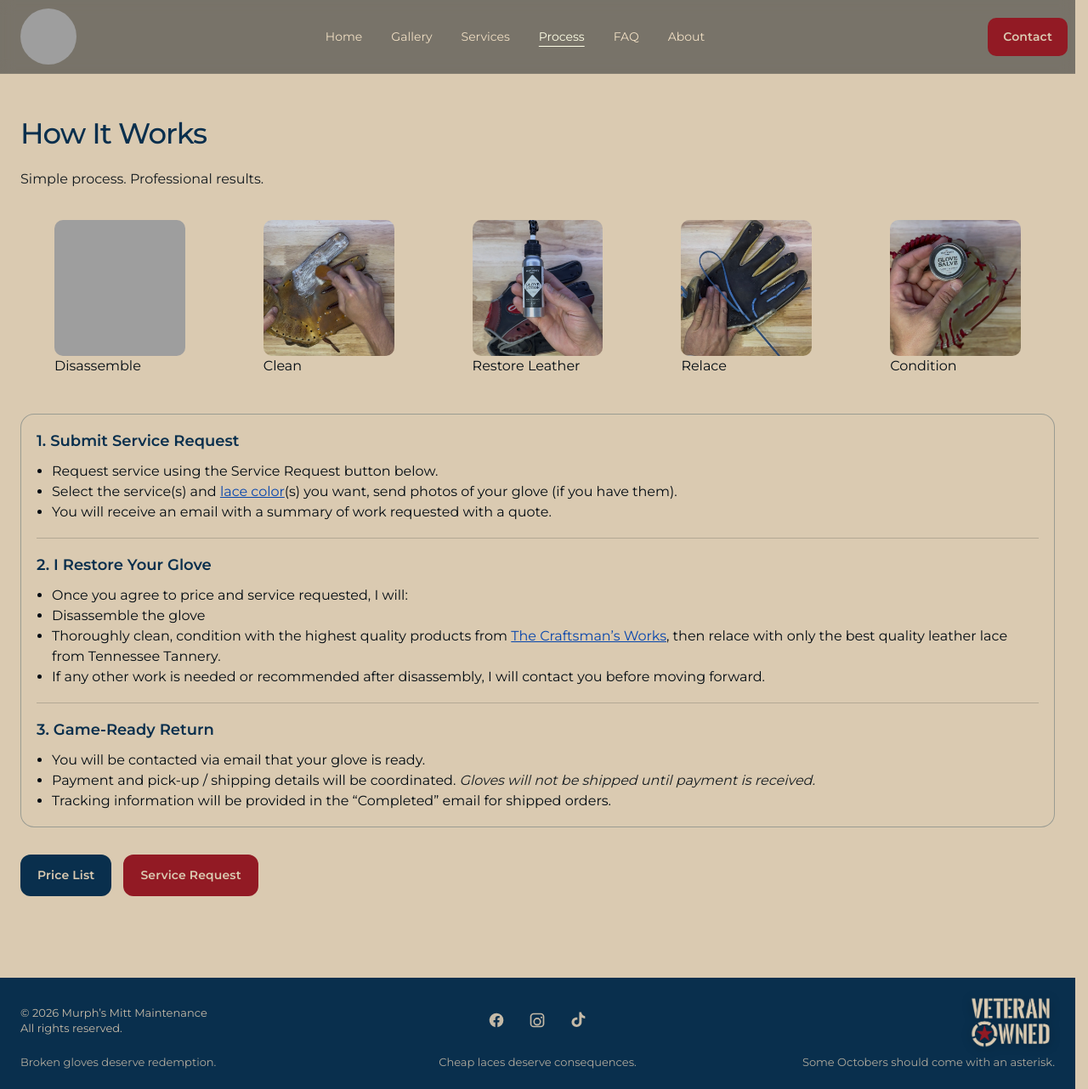
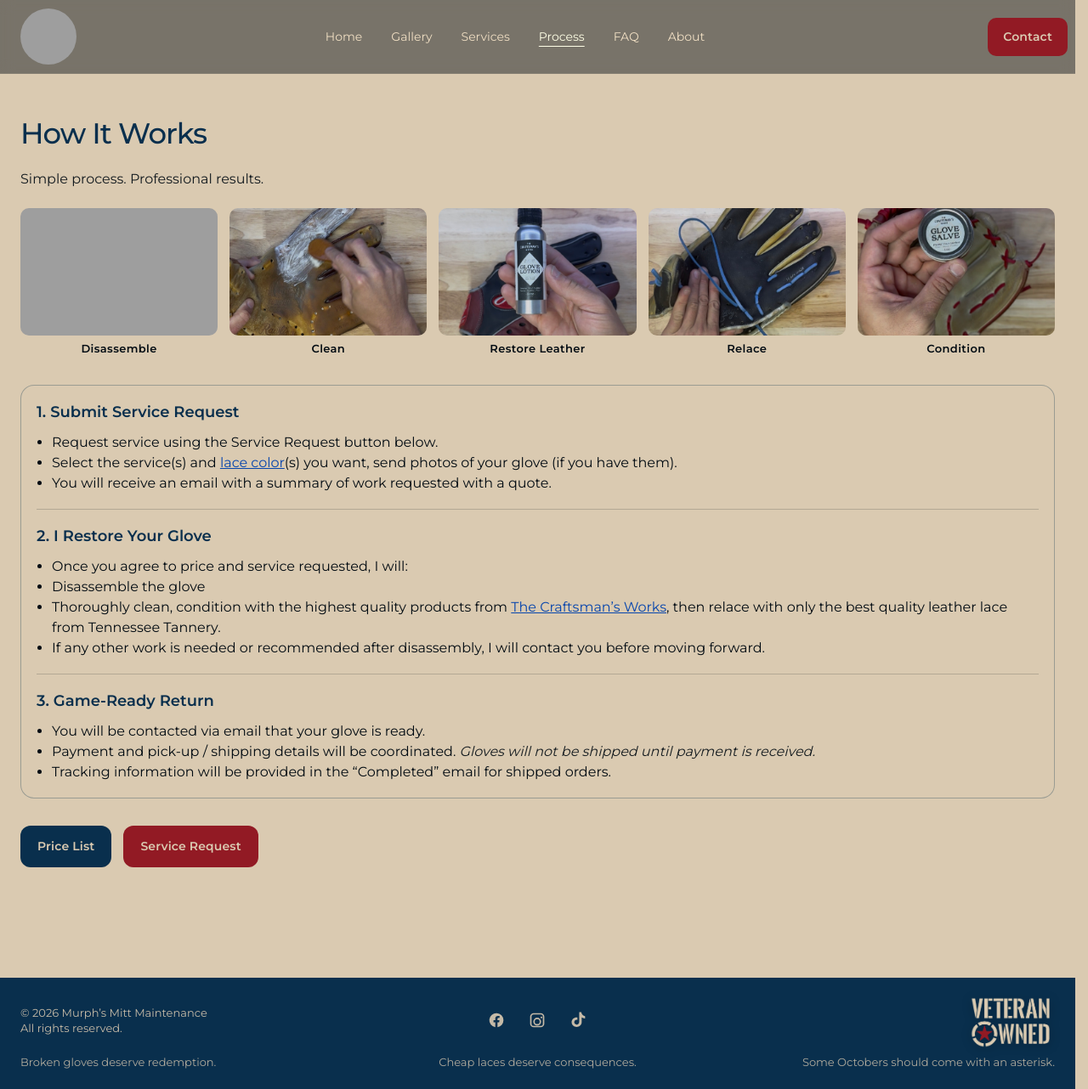
Before and after one commit to kbrettmurphy-ctrl/murphsmitts, a Jekyll site: the page built from process/index.html, in a window 1280 px wide and 1282 px high. Shown: the whole window at 85% size. Built offline with Jekyll 4.4.1, drawn with Linux system fonts in a browser that asks for light colours; grey boxes are pictures that could not be loaded.

Commit message:
Update styles-16.css

```diff
--- a/assets/css/styles-16.css
+++ b/assets/css/styles-16.css
@@ -457,16 +457,29 @@
 .process-gallery{
   display:grid;
   grid-template-columns:repeat(5,1fr);
-  gap:12px;
-  margin:20px 0 28px;
+  gap:14px;
+  margin:22px 0 32px;
+}
+
+.process-gallery figure{
+  margin:0;
+  text-align:center;
 }
 
 .process-gallery img{
   width:100%;
-  height:160px;
+  height:150px;
   object-fit:cover;
   border-radius:10px;
   display:block;
+}
+
+.process-gallery figcaption{
+  margin-top:6px;
+  font-size:13px;
+  font-weight:600;
+  letter-spacing:.03em;
+  color:var(--ink-light);
 }
 
 /* =========================
@@ -1054,11 +1067,10 @@
   margin-top: 18px;
 }
 
-@media (max-width:700px){
+@media (max-width:800px){
   .process-gallery{
     grid-template-columns:repeat(2,1fr);
   }
-
   .process-gallery img{
     height:140px;
   }
```
